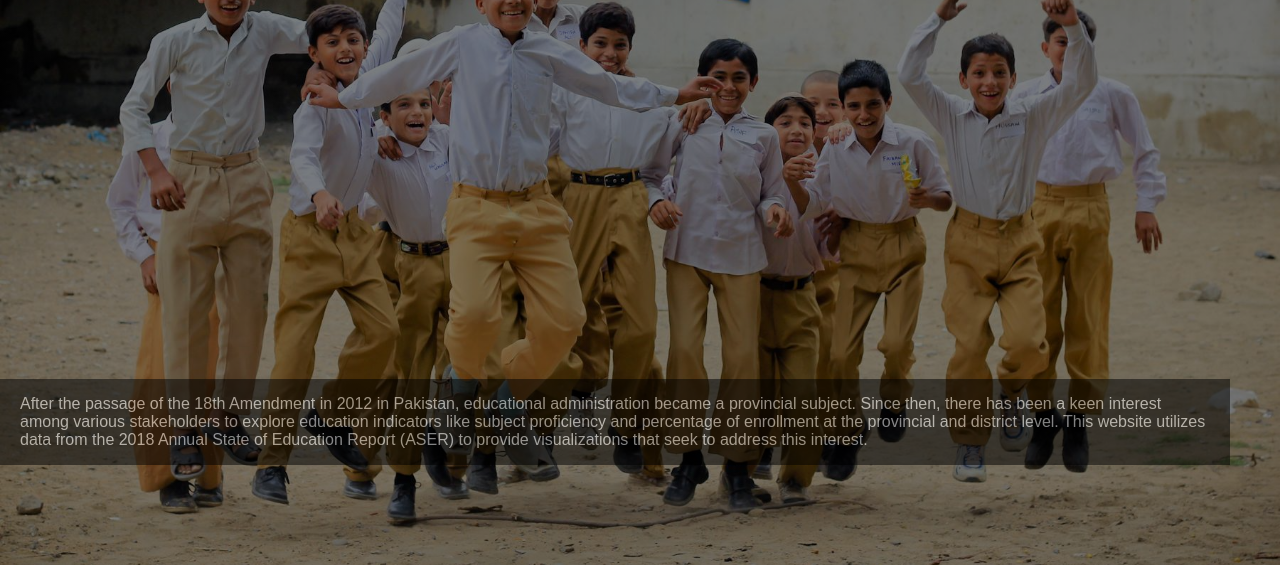
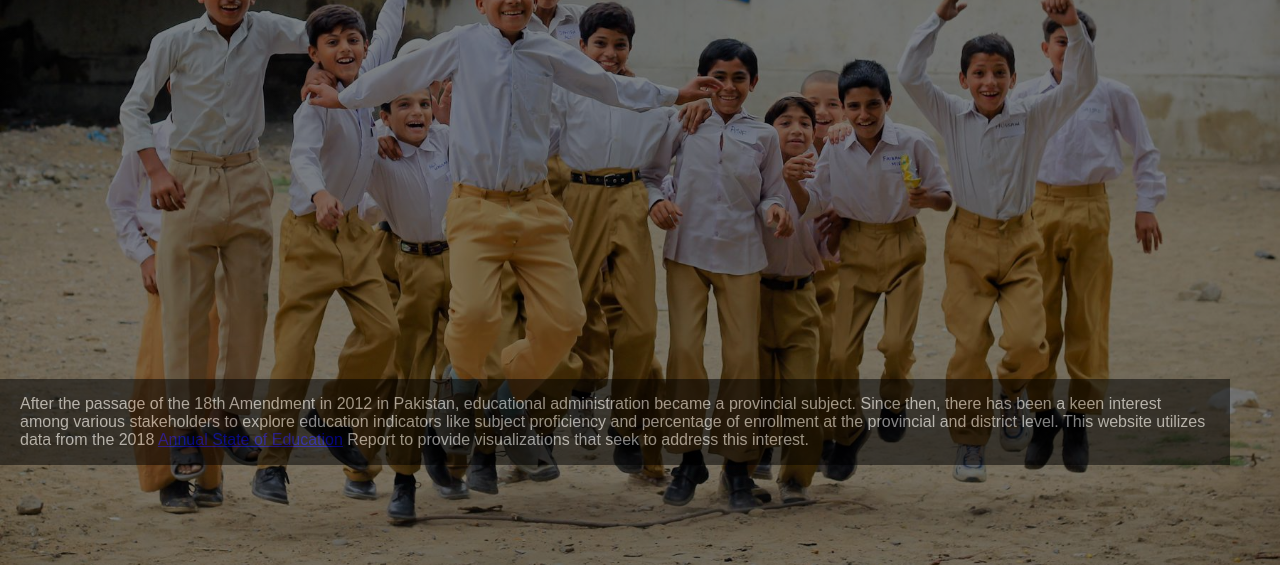
Before and after one commit to abdullahkhan91/hero-image, a plain HTML site: page index.html in a window 1280 px wide. Shown: the part 235-800 px from the top of the page. Drawn offline with Linux system fonts and the light colour scheme.

Commit message:
Update index.html

```diff
--- a/index.html
+++ b/index.html
@@ -25,7 +25,8 @@ body, html {
   <div class="container">
    <div class="text-block">
     <p>After the passage of the 18th Amendment in 2012 in Pakistan, educational administration became a provincial subject. Since then, there has been a keen interest among various stakeholders to explore education indicators like subject proficiency and percentage of enrollment at the provincial and district level.
-      This website utilizes data from the 2018 Annual State of Education Report (ASER) to provide visualizations that seek to address this interest.</p>
+      This website utilizes data from the 2018 <a href="http://aserpakistan.org/index.php">Annual State of Education</a> Report to provide visualizations that seek to address this interest.</p>
+
    </div>
   </div>
 </div>
```
